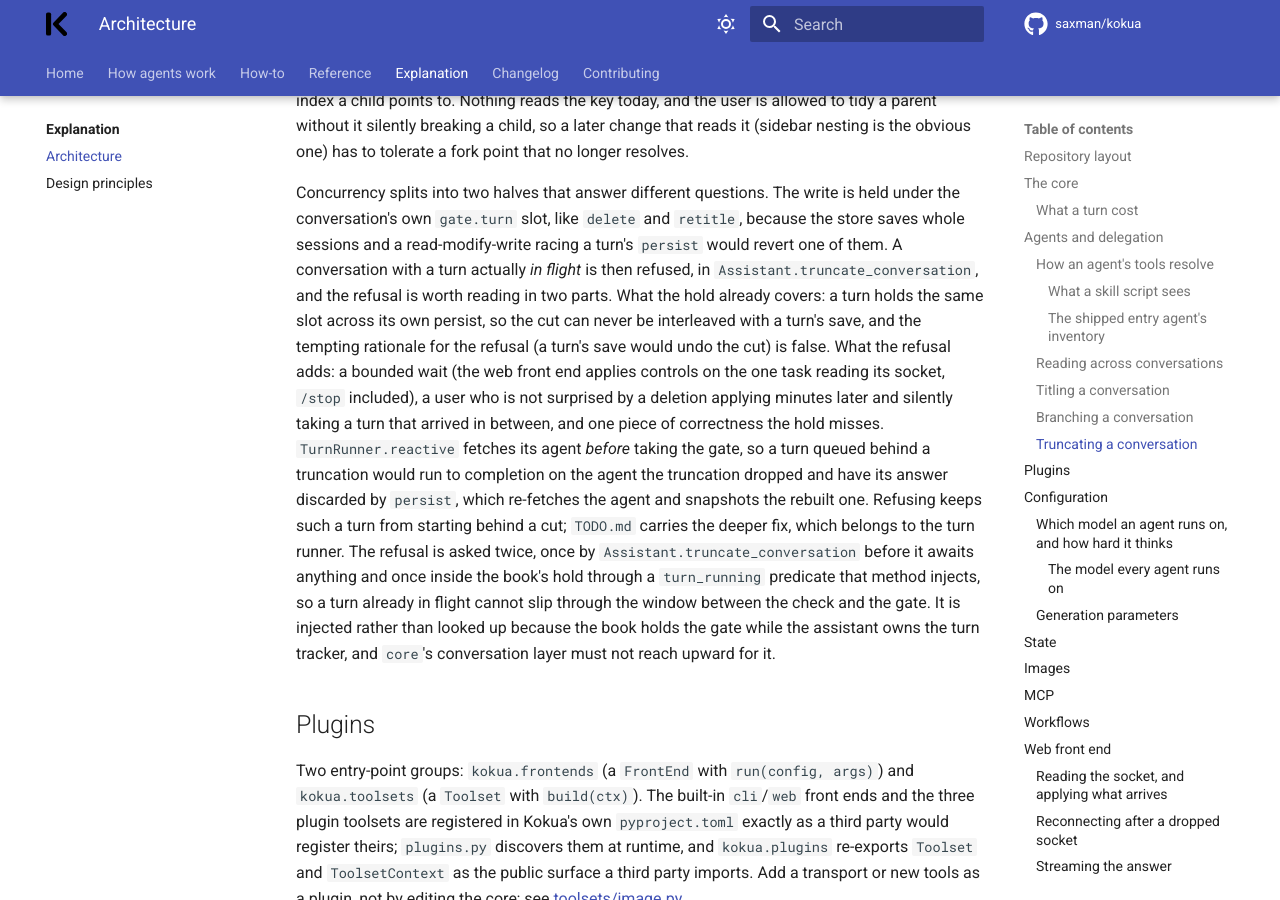
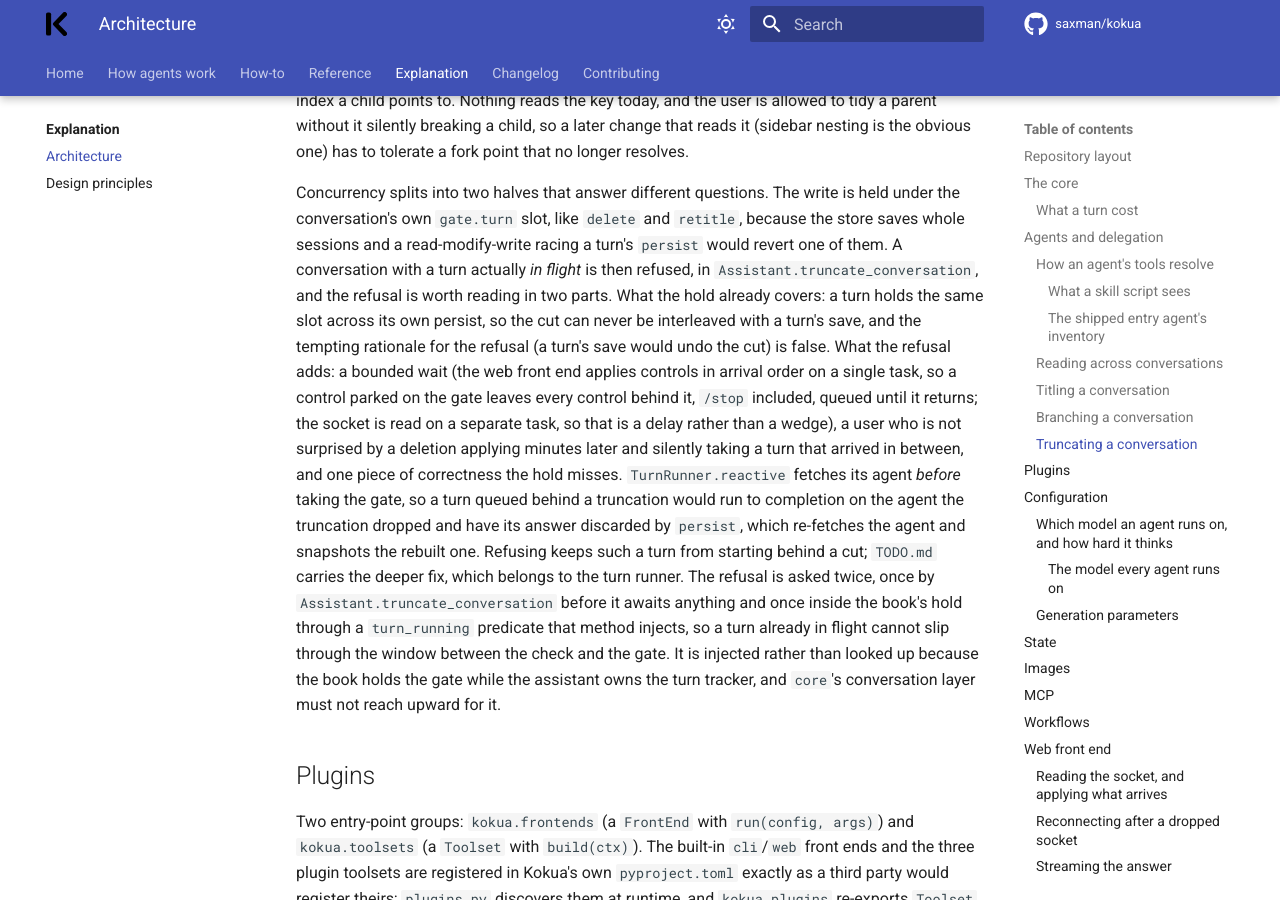
Before and after one commit to saxman/kokua, an MkDocs documentation site: the page built from docs/explanation/architecture.md, in a window 1280 px wide and 900 px high, scrolled down 13588 px. Built offline with MkDocs 1.6.1 and Material for MkDocs 9.7.7, drawn with Linux system fonts in a browser that asks for light colours; comment, search, counter and statistics services are not loaded.

Commit message:
fix(web,core,docs): suppress the pending-turn entry for reserved words only
The guard that stopped enqueuing a pending-turn bubble for composer text the
server answers as a command was wrong in both directions. It suppressed any
text starting with a slash, but the serve loop deliberately runs an
unrecognized slash-word as an ordinary turn ("/usr/local/bin is missing"), so
those turns got no entry and a later turn_saved stamped an older bubble with a
newer turn's index. That is the queue's destructive direction: a "delete this
turn and everything after it" control pointed one turn past where it sits. It
also whitelisted bare /plan, which the server answers with a usage line and no
turn, stranding an entry exactly as the original defect did.

The predicate now names the five words the server reserves (the conversation
commands plus the stop and diagnostics words it handles itself) and reads them
the way _slash_command does: whitespace after the slash is skipped, the
conversation commands take an argument or not, and stop and diag match only as
a whole message. A workflow command with no task is suppressed too. It tests
the text that will actually be sent rather than what was typed, because the
Plan toggle wraps a typed /new into "/plan /new", which does run a turn.

The comment above it now states both failure directions and names the one
residual the page cannot decide: a word naming a workflow an installed toolset
offers but the entry agent does not declare. TODO.md carries the durable fix,
which is for the server to say which messages became turns.

Also corrects two carried-over claims: the reason a cut at a loop-injected
nudge is refused (it ends a turn before its answer, rather than stranding tool
calls), and the assertion in truncate_conversation's docstring and the
architecture doc that a parked truncation wedges every control, which the split
between the socket reader and the frame applier made a delay instead.

Co-Authored-By: Claude Opus 5 <noreply@anthropic.com>

```diff
--- a/docs/explanation/architecture.md
+++ b/docs/explanation/architecture.md
@@ -520,17 +520,19 @@ actually *in flight* is then refused, in `Assistant.truncate_conversation`, and
 reading in two parts. What the hold already covers: a turn holds the same slot across its own persist,
 so the cut can never be interleaved with a turn's save, and the tempting rationale for the refusal (a
 turn's save would undo the cut) is false. What the refusal adds: a bounded wait (the web front end
-applies controls on the one task reading its socket, `/stop` included), a user who is not surprised by a
-deletion applying minutes later and silently taking a turn that arrived in between, and one piece of
-correctness the hold misses. `TurnRunner.reactive` fetches its agent *before* taking the gate, so a turn
-queued behind a truncation would run to completion on the agent the truncation dropped and have its
-answer discarded by `persist`, which re-fetches the agent and snapshots the rebuilt one. Refusing keeps
-such a turn from starting behind a cut; `TODO.md` carries the deeper fix, which belongs to the turn
-runner. The refusal is asked twice, once by `Assistant.truncate_conversation` before it awaits anything
-and once inside the book's hold through a `turn_running` predicate that method injects, so a turn already
-in flight cannot slip through the window between the check and the gate. It is injected rather than
-looked up because the book holds the gate while the assistant owns the turn tracker, and `core`'s
-conversation layer must not reach upward for it.
+applies controls in arrival order on a single task, so a control parked on the gate leaves every control
+behind it, `/stop` included, queued until it returns; the socket is read on a separate task, so that is a
+delay rather than a wedge), a user who is not surprised by a deletion applying minutes later and silently
+taking a turn that arrived in between, and one piece of correctness the hold misses.
+`TurnRunner.reactive` fetches its agent *before* taking the gate, so a turn queued behind a truncation
+would run to completion on the agent the truncation dropped and have its answer discarded by `persist`,
+which re-fetches the agent and snapshots the rebuilt one. Refusing keeps such a turn from starting behind
+a cut; `TODO.md` carries the deeper fix, which belongs to the turn runner. The refusal is asked twice,
+once by `Assistant.truncate_conversation` before it awaits anything and once inside the book's hold
+through a `turn_running` predicate that method injects, so a turn already in flight cannot slip through
+the window between the check and the gate. It is injected rather than looked up because the book holds
+the gate while the assistant owns the turn tracker, and `core`'s conversation layer must not reach upward
+for it.
 
 ## Plugins
 
```
Also changed, not shown: TODO.md (+17 -0 lines), 3 other files.
